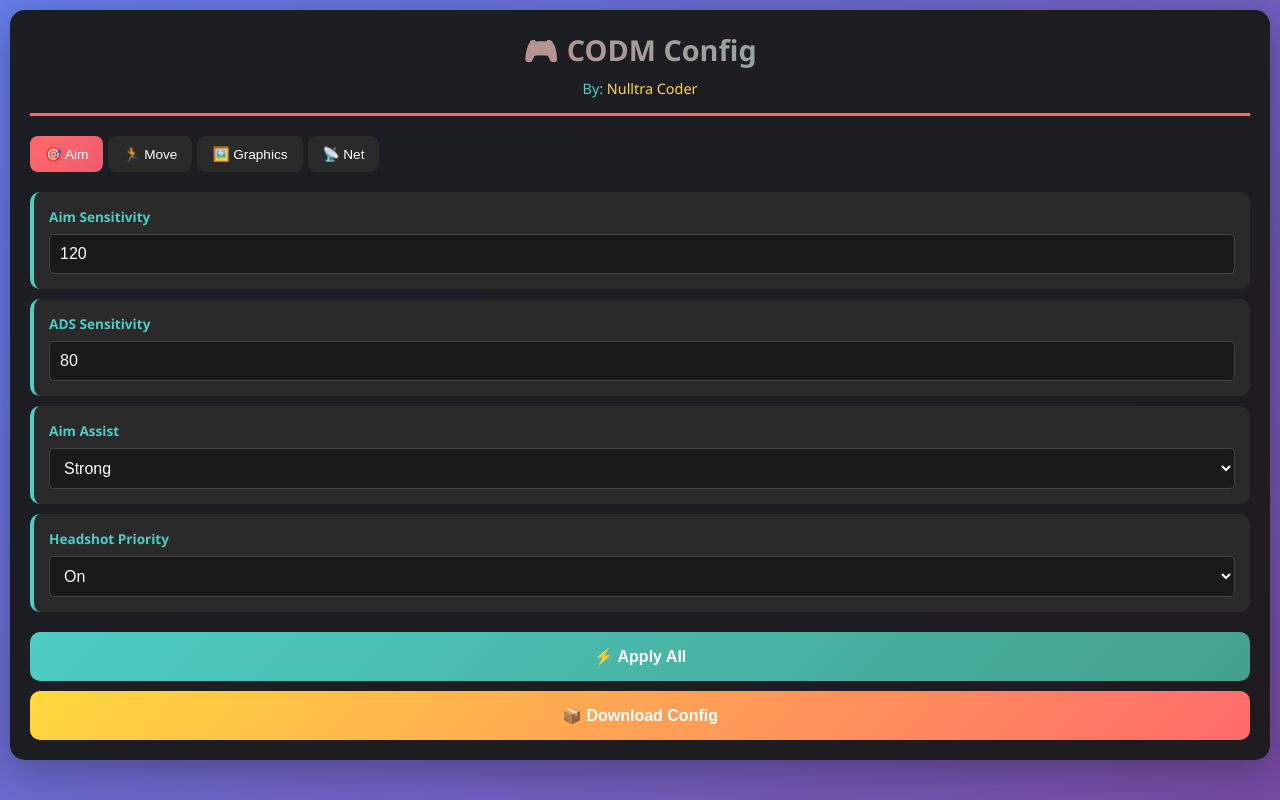
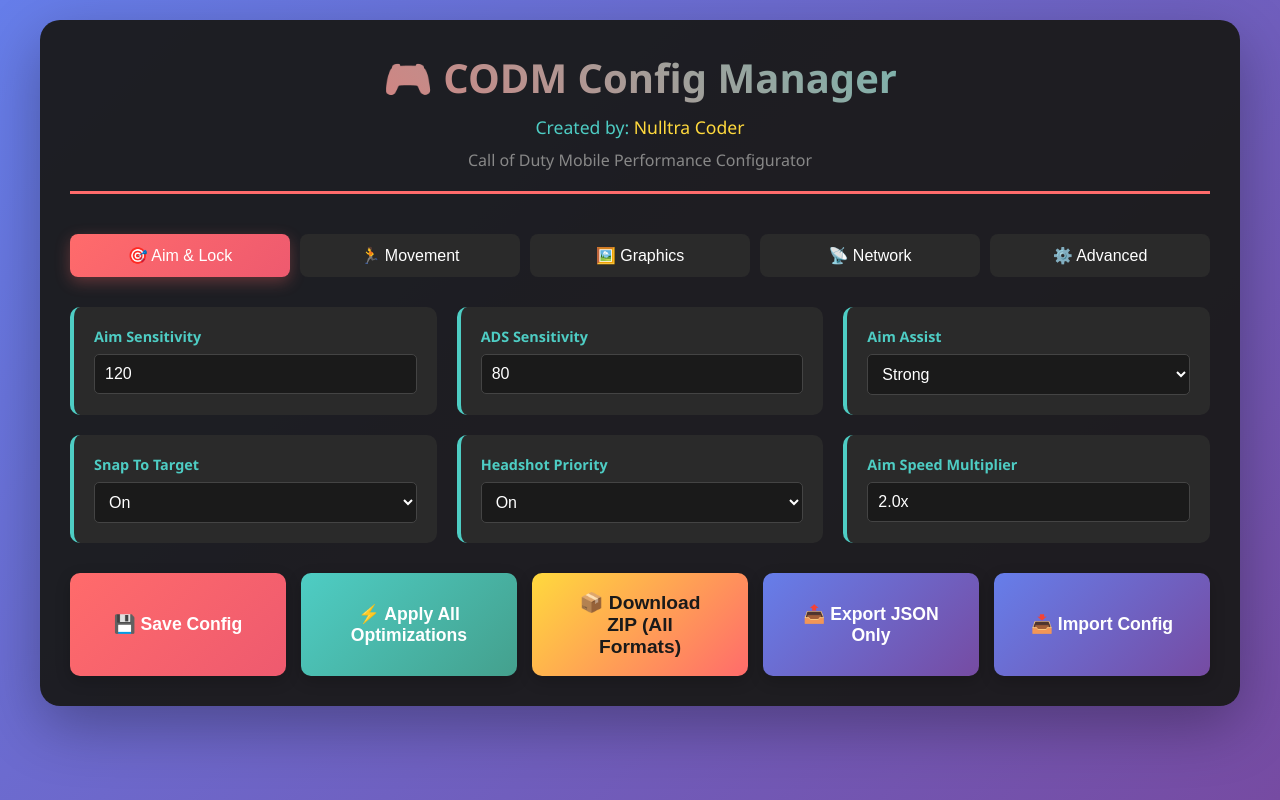
Before and after one commit to im-ZedCoder/Config-Manager-Telegram-app, a plain HTML site: page index.html in a window 1280 px wide. Drawn offline with Linux system fonts and the light colour scheme; a script that the page names is missing.

Commit message:
Update index.html

```diff
--- a/index.html
+++ b/index.html
@@ -1,13 +1,9 @@
 <!DOCTYPE html>
-<html lang="en">
+<html lang="fa">
 <head>
     <meta charset="UTF-8">
     <meta name="viewport" content="width=device-width, initial-scale=1.0">
     <title>CODM Config Manager - Nulltra Coder</title>
-
-    <!-- Telegram Web App SDK -->
-    <script src="https://telegram.org/js/telegram-web-app.js"></script>
-
     <style>
         * { margin: 0; padding: 0; box-sizing: border-box; }
 
@@ -15,28 +11,28 @@
             font-family: 'Segoe UI', Tahoma, Geneva, Verdana, sans-serif;
             background: linear-gradient(135deg, #667eea 0%, #764ba2 100%);
             color: #fff;
-            padding: 10px;
+            padding: 20px;
             min-height: 100vh;
         }
 
         .container {
-            max-width: 100%;
+            max-width: 1200px;
             margin: 0 auto;
             background: rgba(26, 26, 26, 0.95);
-            border-radius: 15px;
-            padding: 20px;
-            box-shadow: 0 10px 40px rgba(0,0,0,0.3);
+            border-radius: 20px;
+            padding: 30px;
+            box-shadow: 0 20px 60px rgba(0,0,0,0.3);
         }
 
         header {
             text-align: center;
-            margin-bottom: 20px;
+            margin-bottom: 40px;
             border-bottom: 3px solid #ff6b6b;
-            padding-bottom: 15px;
+            padding-bottom: 20px;
         }
 
         h1 {
-            font-size: 1.8em;
+            font-size: 2.5em;
             background: linear-gradient(45deg, #ff6b6b, #4ecdc4);
             -webkit-background-clip: text;
             -webkit-text-fill-color: transparent;
@@ -45,45 +41,52 @@
 
         .creator {
             color: #4ecdc4;
-            font-size: 0.9em;
+            font-size: 1.1em;
         }
 
         .creator a {
             color: #ffd93d;
             text-decoration: none;
+            transition: 0.3s;
+        }
+
+        .creator a:hover {
+            text-decoration: underline;
         }
 
         .tabs {
             display: flex;
-            gap: 5px;
-            margin-bottom: 20px;
+            gap: 10px;
+            margin-bottom: 30px;
             flex-wrap: wrap;
-            overflow-x: auto;
         }
 
         .tab {
-            padding: 10px 15px;
+            padding: 12px 24px;
             background: #2a2a2a;
             border: none;
             border-radius: 8px;
             color: #fff;
             cursor: pointer;
-            font-size: 0.85em;
+            font-size: 1em;
             transition: 0.3s;
-            white-space: nowrap;
+            flex: 1;
+            min-width: 150px;
         }
 
         .tab:hover {
             background: #3a3a3a;
+            transform: translateY(-2px);
         }
 
         .tab.active {
             background: linear-gradient(135deg, #ff6b6b, #ee5a6f);
+            box-shadow: 0 5px 15px rgba(255, 107, 107, 0.3);
         }
 
         .tab-content {
             display: none;
-            animation: fadeIn 0.3s;
+            animation: fadeIn 0.5s;
         }
 
         .tab-content.active {
@@ -95,12 +98,24 @@
             to { opacity: 1; transform: translateY(0); }
         }
 
+        .config-grid {
+            display: grid;
+            grid-template-columns: repeat(auto-fit, minmax(300px, 1fr));
+            gap: 20px;
+            margin-bottom: 30px;
+        }
+
         .config-item {
             background: #2a2a2a;
-            padding: 15px;
-            margin-bottom: 10px;
+            padding: 20px;
             border-radius: 10px;
             border-left: 4px solid #4ecdc4;
+            transition: 0.3s;
+        }
+
+        .config-item:hover {
+            transform: translateX(5px);
+            border-left-color: #ff6b6b;
         }
 
         .config-item label {
@@ -108,7 +123,7 @@
             color: #4ecdc4;
             font-weight: bold;
             margin-bottom: 8px;
-            font-size: 0.85em;
+            font-size: 0.9em;
         }
 
         .config-item input,
@@ -120,35 +135,37 @@
             color: #fff;
             border-radius: 5px;
             font-size: 1em;
+            transition: 0.3s;
         }
 
         .config-item input:focus,
         .config-item select:focus {
             outline: none;
             border-color: #ff6b6b;
+            box-shadow: 0 0 10px rgba(255, 107, 107, 0.2);
         }
 
         .action-buttons {
-            display: flex;
-            flex-direction: column;
-            gap: 10px;
-            margin-top: 20px;
+            display: grid;
+            grid-template-columns: repeat(auto-fit, minmax(200px, 1fr));
+            gap: 15px;
+            margin-top: 30px;
         }
 
         .btn {
-            padding: 15px 20px;
+            padding: 15px 30px;
             border: none;
             border-radius: 10px;
-            font-size: 1em;
+            font-size: 1.1em;
             font-weight: bold;
             cursor: pointer;
             transition: 0.3s;
-            width: 100%;
+            box-shadow: 0 5px 15px rgba(0,0,0,0.2);
         }
 
         .btn:hover {
-            transform: translateY(-2px);
-            box-shadow: 0 5px 15px rgba(0,0,0,0.3);
+            transform: translateY(-3px);
+            box-shadow: 0 8px 25px rgba(0,0,0,0.3);
         }
 
         .btn-primary {
@@ -162,17 +179,21 @@
         }
 
         .btn-warning {
-            background: linear-gradient(135deg, #ffd93d, #ff6b6b);
+            background: linear-gradient(135deg, #ffd93d, #ffb347);
+            color: #1a1a1a;
+        }
+
+        .btn-info {
+            background: linear-gradient(135deg, #667eea, #764ba2);
             color: white;
         }
 
         .status {
-            margin-top: 15px;
+            margin-top: 20px;
             padding: 15px;
             background: #2a2a2a;
             border-radius: 10px;
             text-align: center;
-            font-size: 0.9em;
         }
 
         .status.success {
@@ -187,20 +208,23 @@
 <body>
     <div class="container">
         <header>
-            <h1>🎮 CODM Config</h1>
-            <p class="creator">By: <a href="https://t.me/im_nulltra">Nulltra Coder</a></p>
+            <h1>🎮 CODM Config Manager</h1>
+            <p class="creator">Created by: <a href="https://t.me/im_nulltra">Nulltra Coder</a></p>
+            <p style="color: #888; margin-top: 10px;">Call of Duty Mobile Performance Configurator</p>
         </header>
 
         <div class="tabs">
-            <button class="tab active" data-tab="aim">🎯 Aim</button>
-            <button class="tab" data-tab="movement">🏃 Move</button>
+            <button class="tab active" data-tab="aim">🎯 Aim & Lock</button>
+            <button class="tab" data-tab="movement">🏃 Movement</button>
             <button class="tab" data-tab="graphics">🖼️ Graphics</button>
-            <button class="tab" data-tab="network">📡 Net</button>
+            <button class="tab" data-tab="network">📡 Network</button>
+            <button class="tab" data-tab="advanced">⚙️ Advanced</button>
         </div>
 
         <form id="configForm">
-            <!-- AIM TAB -->
+            <!-- AIM & LOCK TAB -->
             <div class="tab-content active" id="aim">
+                <div class="config-grid">
                     <div class="config-item">
                         <label>Aim Sensitivity</label>
                         <input type="number" name="Aim_Sensitivity" value="120" min="1" max="300">
@@ -219,16 +243,29 @@
                         </select>
                     </div>
                     <div class="config-item">
+                        <label>Snap To Target</label>
+                        <select name="Snap_To_Target">
+                            <option value="Off">Off</option>
+                            <option value="On" selected>On</option>
+                        </select>
+                    </div>
+                    <div class="config-item">
                         <label>Headshot Priority</label>
                         <select name="Headshot_Priority">
                             <option value="Off">Off</option>
                             <option value="On" selected>On</option>
                         </select>
                     </div>
+                    <div class="config-item">
+                        <label>Aim Speed Multiplier</label>
+                        <input type="text" name="Aim_Speed_Multiplier" value="2.0x">
+                    </div>
+                </div>
             </div>
 
             <!-- MOVEMENT TAB -->
             <div class="tab-content" id="movement">
+                <div class="config-grid">
                     <div class="config-item">
                         <label>Movement Speed</label>
                         <select name="Movement_Speed">
@@ -249,16 +286,28 @@
                             <option value="Enabled" selected>Enabled</option>
                         </select>
                     </div>
+                    <div class="config-item">
+                        <label>Slide Cancel</label>
+                        <select name="Slide_Cancel">
+                            <option value="Off">Off</option>
+                            <option value="Normal">Normal</option>
+                            <option value="Perfect_Timing" selected>Perfect Timing</option>
+                        </select>
+                    </div>
+                </div>
             </div>
 
             <!-- GRAPHICS TAB -->
             <div class="tab-content" id="graphics">
+                <div class="config-grid">
                     <div class="config-item">
                         <label>FPS Limit</label>
                         <select name="FPS_Limit">
                             <option value="60">60 FPS</option>
                             <option value="90" selected>90 FPS</option>
                             <option value="120">120 FPS</option>
+                            <option value="144">144 FPS</option>
+                            <option value="Unlimited">Unlimited</option>
                         </select>
                     </div>
                     <div class="config-item">
@@ -267,6 +316,7 @@
                             <option value="Low" selected>Low (Best FPS)</option>
                             <option value="Medium">Medium</option>
                             <option value="High">High</option>
+                            <option value="Max">Max</option>
                         </select>
                     </div>
                     <div class="config-item">
@@ -277,10 +327,20 @@
                             <option value="High">High</option>
                         </select>
                     </div>
+                    <div class="config-item">
+                        <label>Anti-Aliasing</label>
+                        <select name="Anti_Aliasing">
+                            <option value="Off" selected>Off</option>
+                            <option value="2x">2x</option>
+                            <option value="4x">4x</option>
+                        </select>
+                    </div>
+                </div>
             </div>
 
             <!-- NETWORK TAB -->
             <div class="tab-content" id="network">
+                <div class="config-grid">
                     <div class="config-item">
                         <label>Lag Compensation</label>
                         <select name="Lag_Compensation">
@@ -296,17 +356,62 @@
                             <option value="On" selected>On</option>
                         </select>
                     </div>
+                    <div class="config-item">
+                        <label>Preferred Server</label>
+                        <select name="Preferred_Server">
+                            <option value="Auto_Best" selected>Auto Best</option>
+                            <option value="Manual">Manual</option>
+                        </select>
+                    </div>
+                </div>
+            </div>
+
+            <!-- ADVANCED TAB -->
+            <div class="tab-content" id="advanced">
+                <div class="config-grid">
+                    <div class="config-item">
+                        <label>Enemy Outline</label>
+                        <select name="Enemy_Outline">
+                            <option value="Off">Off</option>
+                            <option value="On" selected>On</option>
+                        </select>
+                    </div>
+                    <div class="config-item">
+                        <label>Auto Run</label>
+                        <select name="Auto_Run">
+                            <option value="Off">Off</option>
+                            <option value="On" selected>On</option>
+                        </select>
+                    </div>
+                    <div class="config-item">
+                        <label>Recoil Reduction</label>
+                        <select name="Recoil_Reduction">
+                            <option value="Off">Off</option>
+                            <option value="On" selected>On</option>
+                        </select>
+                    </div>
+                    <div class="config-item">
+                        <label>Gyro Enabled</label>
+                        <select name="Gyro_Enabled">
+                            <option value="Off">Off</option>
+                            <option value="On" selected>On</option>
+                        </select>
+                    </div>
+                </div>
             </div>
 
             <div class="action-buttons">
-                <button type="button" class="btn btn-success" onclick="applyAll()">⚡ Apply All</button>
-                <button type="button" class="btn btn-warning" onclick="downloadConfig()">📦 Download Config</button>
+                <button type="submit" class="btn btn-primary">💾 Save Config</button>
+                <button type="button" class="btn btn-success" onclick="applyAll()">⚡ Apply All Optimizations</button>
+                <button type="button" class="btn btn-warning" onclick="exportZIP()" style="background: linear-gradient(135deg, #ffd93d, #ff6b6b); font-size: 1.2em; padding: 18px 35px;">📦 Download ZIP (All Formats)</button>
+                <button type="button" class="btn btn-info" onclick="exportConfig()">📤 Export JSON Only</button>
+                <button type="button" class="btn btn-info" onclick="importConfig()">📥 Import Config</button>
             </div>
 
             <div id="status"></div>
         </form>
     </div>
 
-    <script src="app.js"></script>
+    <script src="config.js"></script>
 </body>
 </html>
```
Lines whose indentation alone changed are shown as unchanged.
